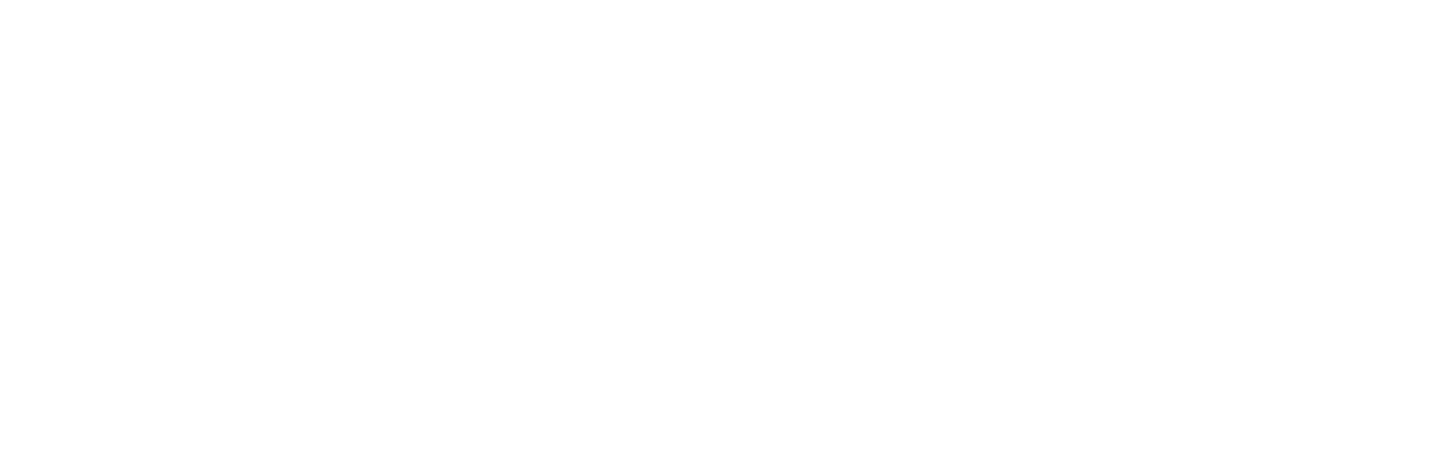
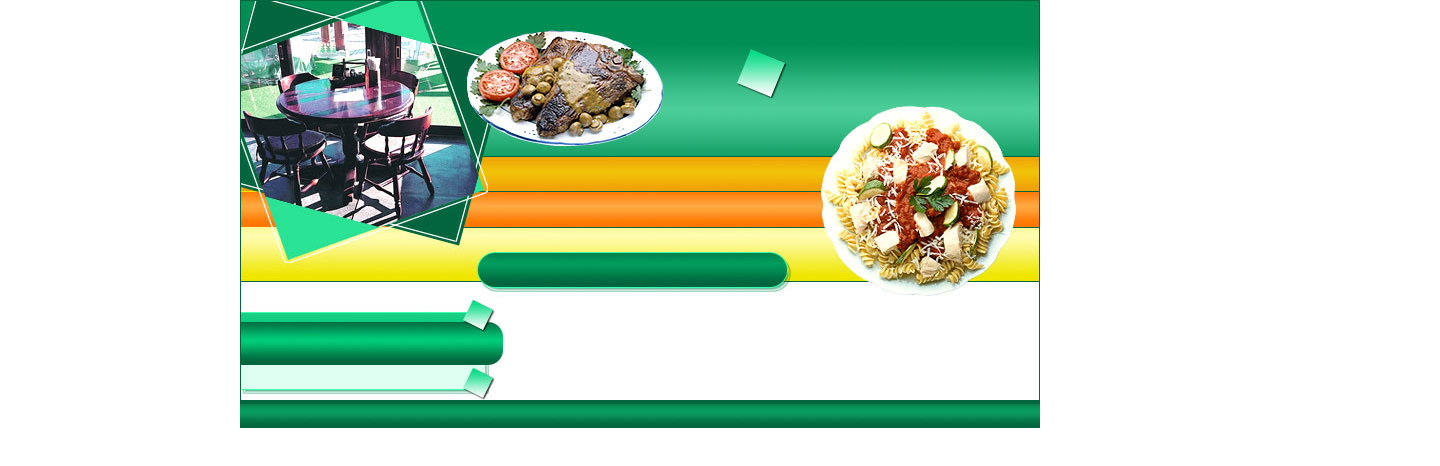
Before and after one commit to NOTINVIZER/lab7, a plain HTML site: page index.html in a window 1280 px wide. Shown: the whole page, 1440 px wide, since content can reach past the window. Drawn offline with Linux system fonts and the light colour scheme.

Commit message:
Commit_2-3

```diff
--- a/css/style.css
+++ b/css/style.css
@@ -1,30 +1,36 @@
+body {
+    width: 800px;
+    padding-left: 50%;
+    margin: 0px;
+}
 #main {
     width: 800px;
-    background-image: url(img/fon_bg.jpg);
+    margin-left:-400px;
+    background-image: url(../img/fon_bg.jpg);
     background-repeat: repeat-y;
 }
 #header {
     width: 800px;
     height: 155px;
-    background-image: url(img/header.jpg);
+    background-image: url(../img/header.jpg);
     background-repeat: no-repeat;
 }
-#menul {
+#menu1 {
     width: 800px;
     height: 35px;
-    background-image: url(img/menul.jpg);
+    background-image: url(../img/menu1.jpg);
     background-repeat: no-repeat;
 }
 #menu2 {
     width: 800px;
     height: 36px;
-    background-image: url(img/menu2.jpg);
+    background-image: url(../img/menu2.jpg);
     background-repeat: no-repeat;
 }
-#menul {
+#menu3 {
     width: 800px;
     height: 72px;
-    background-image: url(img/menu3.jpg);
+    background-image: url(../img/menu3.jpg);
     background-repeat: no-repeat;
 }
 #reklama {
@@ -34,18 +40,18 @@
 #reklama_top {
     width: 263px;
     height: 67px;
-    background-image: url(img/reklama_top.jpg);
+    background-image: url(../img/reklama_top.jpg);
     background-repeat: no-repeat;
 }
 #reklama_text {
     width: 263px;
-    background-image: url(img/reklama_bg.jpg);
+    background-image: url(../img/reklama_bg.jpg);
     background-repeat: repeat-y;
 }
 #reklama_bottom {
     width: 263px;
     height: 35px;
-    background-image: url(img/reklama_bottom.jpg);
+    background-image: url(../img/reklama_bottom.jpg);
     background-repeat: no-repeat;
 }
 #content {
@@ -56,6 +62,6 @@
     clear: both;
     width: 800px;
     height: 28px;
-    background-image: url(img/footer.jpg);
+    background-image: url(../img/footer.jpg);
     background-repeat: repeat-x;
 }
```
